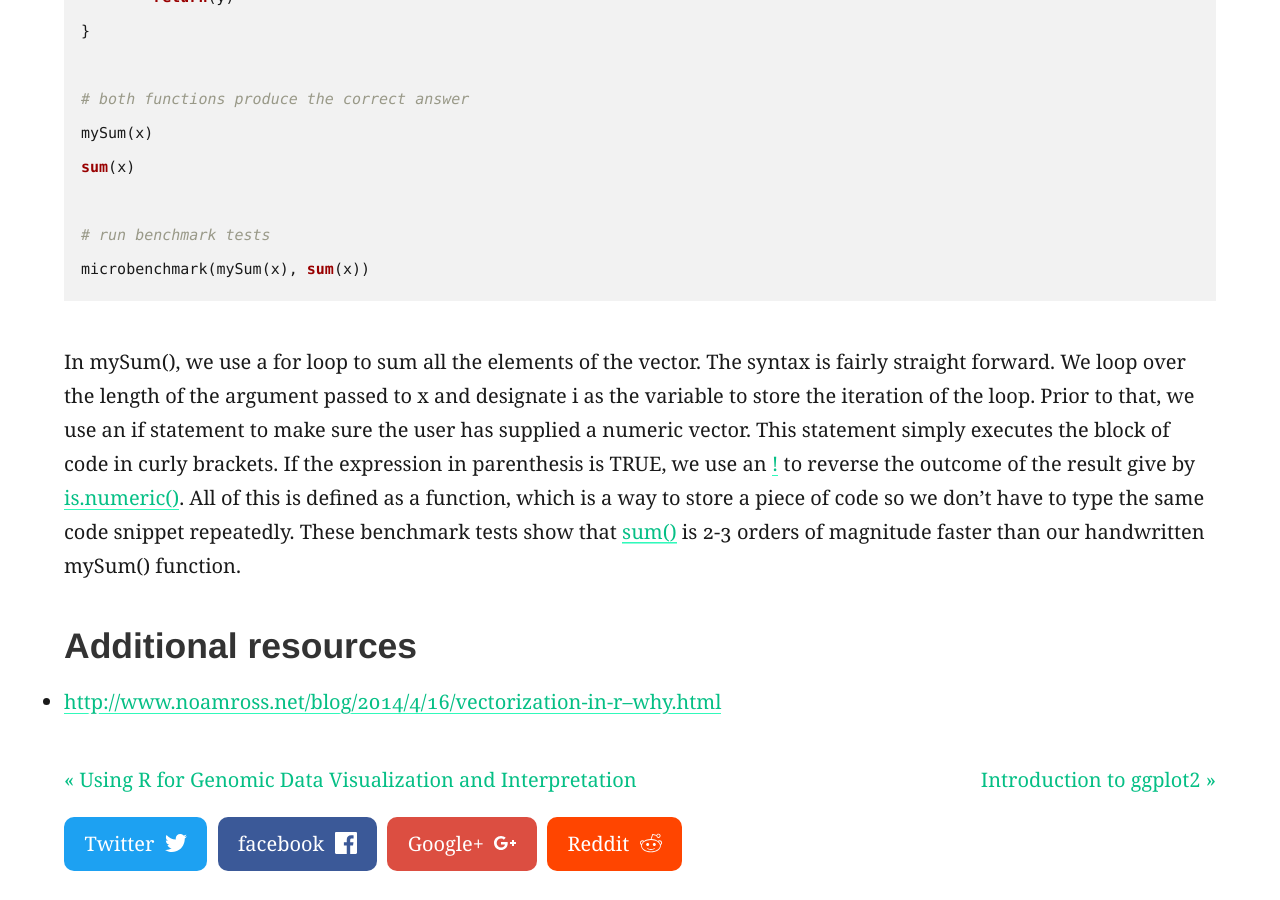
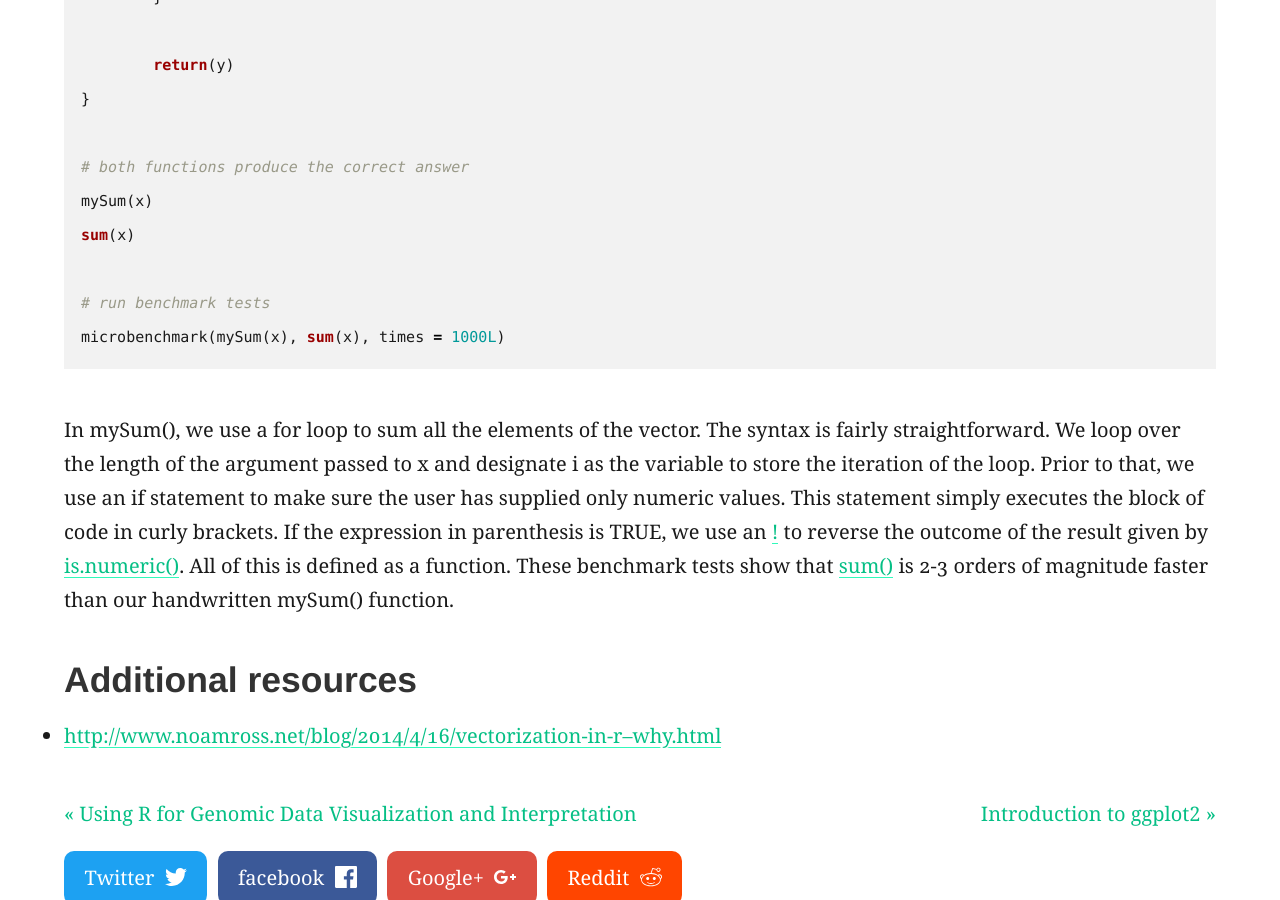
Before and after one commit to griffithlab/genviz.org, a Jekyll site: the page built from _posts/0004-01-01-introductionToR.md, in a window 1280 px wide and 900 px high, scrolled down 12872 px. Built offline with Jekyll 4.4.1, drawn with Linux system fonts in a browser that asks for light colours; some of the changed text lies outside the part shown.

Commit message:
finished editing and adding intro to R (for now)

````diff
--- a/_posts/0004-01-01-introductionToR.md
+++ b/_posts/0004-01-01-introductionToR.md
@@ -150,6 +150,7 @@ As we have seen, data can be created on the fly in R with the various data struc
 
 
 ```R
+
 # import data from a tab-delimited file hosted on the course data server
 data <- read.table(file="http://genomedata.org/gen-viz-workshop/ggplot2ExampleData.tsv", header=TRUE, sep="\t", na.strings = c("NA","N/A","na"), as.is=c(1:27,29:30))
 
@@ -197,7 +198,7 @@ library(plyr)
 # How many replicates are there for each species of the iris data?
 count(iris$Species)
 
-# How many cars in the mtcars dataset have both 8 cylinders and 4 carburetors
+# How many cars in the mtcars dataset have both 8 cylinders and 4 carburetors?
 count(mtcars, c("cyl", "carb"))
 ```
 
@@ -213,9 +214,7 @@ aggregate(data=mtcars, disp~cyl + carb, mean)
 
 ## Apply family of functions
 
-If you are familiar with other coding languages, you are probably comfortable with looping through the elements of a data structure using functions such as [for()](https://www.rdocumentation.org/packages/base/versions/3.4.1/topics/Control) and [while](https://www.rdocumentation.org/packages/base/versions/3.4.1/topics/Control). The [apply()](https://www.rdocumentation.org/packages/base/versions/3.4.1/topics/apply) family of functions in R make this much easier by inherently looping through a data structure without having to increment throught the indices of the structure. The [apply()](https://www.rdocumentation.org/packages/base/versions/3.4.1/topics/apply) family consists of [lapply()](https://www.rdocumentation.org/packages/base/versions/3.4.1/topics/lapply) and [sapply()](https://www.rdocumentation.org/packages/base/versions/3.4.1/topics/lapply) for lists, vectors, and data frames and [apply()](https://www.rdocumentation.org/packages/base/versions/3.4.1/topics/apply) for data frames, which we will discuss here. Note that there are other members of the [apply()](https://www.rdocumentation.org/packages/base/versions/3.4.1/topics/apply) family of functions.
-
-[lapply()](https://www.rdocumentation.org/packages/base/versions/3.4.1/topics/lapply) loops through a list, vector, or data frame, and returns the results of the applied function as a list. [sapply()](https://www.rdocumentation.org/packages/base/versions/3.4.1/topics/lapply) loops through a list, vector, or data frame, and returns the results of the function as a vector or a simplified data structure (in comparison to lapply).
+If you are familiar with other coding languages, you are probably comfortable with looping through the elements of a data structure using functions such as [for()](https://www.rdocumentation.org/packages/base/versions/3.4.1/topics/Control) and [while](https://www.rdocumentation.org/packages/base/versions/3.4.1/topics/Control). The [apply()](https://www.rdocumentation.org/packages/base/versions/3.4.1/topics/apply) family of functions in R make this much easier (and faster) by inherently looping through a data structure without having to increment throught the indices of the structure. The [apply()](https://www.rdocumentation.org/packages/base/versions/3.4.1/topics/apply) family consists of [lapply()](https://www.rdocumentation.org/packages/base/versions/3.4.1/topics/lapply) and [sapply()](https://www.rdocumentation.org/packages/base/versions/3.4.1/topics/lapply) for lists, vectors, and data frames and [apply()](https://www.rdocumentation.org/packages/base/versions/3.4.1/topics/apply) for data frames. [lapply()](https://www.rdocumentation.org/packages/base/versions/3.4.1/topics/lapply) loops through a list, vector, or data frame, and returns the results of the applied function as a list. [sapply()](https://www.rdocumentation.org/packages/base/versions/3.4.1/topics/lapply) loops through a list, vector, or data frame, and returns the results of the function as a vector or a simplified data structure (in comparison to lapply).
 
 ```R
 # set a seed for consistency
@@ -282,10 +284,10 @@ mySum(x)
 sum(x)
 
 # run benchmark tests
-microbenchmark(mySum(x), sum(x))
+microbenchmark(mySum(x), sum(x), times = 1000L)
 ```
 
-In mySum(), we use a for loop to sum all the elements of the vector. The syntax is fairly straight forward. We loop over the length of the argument passed to x and designate i as the variable to store the iteration of the loop. Prior to that, we use an if statement to make sure the user has supplied a numeric vector. This statement simply executes the block of code in curly brackets. If the expression in parenthesis is TRUE, we use an [!](https://www.rdocumentation.org/packages/base/versions/3.4.1/topics/Logic) to reverse the outcome of the result give by [is.numeric()](https://www.rdocumentation.org/packages/base/versions/3.4.1/topics/numeric). All of this is defined as a function, which is a way to store a piece of code so we don't have to type the same code snippet repeatedly. These benchmark tests show that [sum()](https://www.rdocumentation.org/packages/base/versions/3.4.1/topics/sum) is 2-3 orders of magnitude faster than our handwritten mySum() function.
+In mySum(), we use a for loop to sum all the elements of the vector. The syntax is fairly straightforward. We loop over the length of the argument passed to x and designate i as the variable to store the iteration of the loop. Prior to that, we use an if statement to make sure the user has supplied only numeric values. This statement simply executes the block of code in curly brackets. If the expression in parenthesis is TRUE, we use an [!](https://www.rdocumentation.org/packages/base/versions/3.4.1/topics/Logic) to reverse the outcome of the result given by [is.numeric()](https://www.rdocumentation.org/packages/base/versions/3.4.1/topics/numeric). All of this is defined as a function. These benchmark tests show that [sum()](https://www.rdocumentation.org/packages/base/versions/3.4.1/topics/sum) is 2-3 orders of magnitude faster than our handwritten mySum() function.
 
 ## Additional resources
 
````
Also changed, not shown: other parts of _posts/0004-01-01-introductionToR.md (+5 -2 lines).
